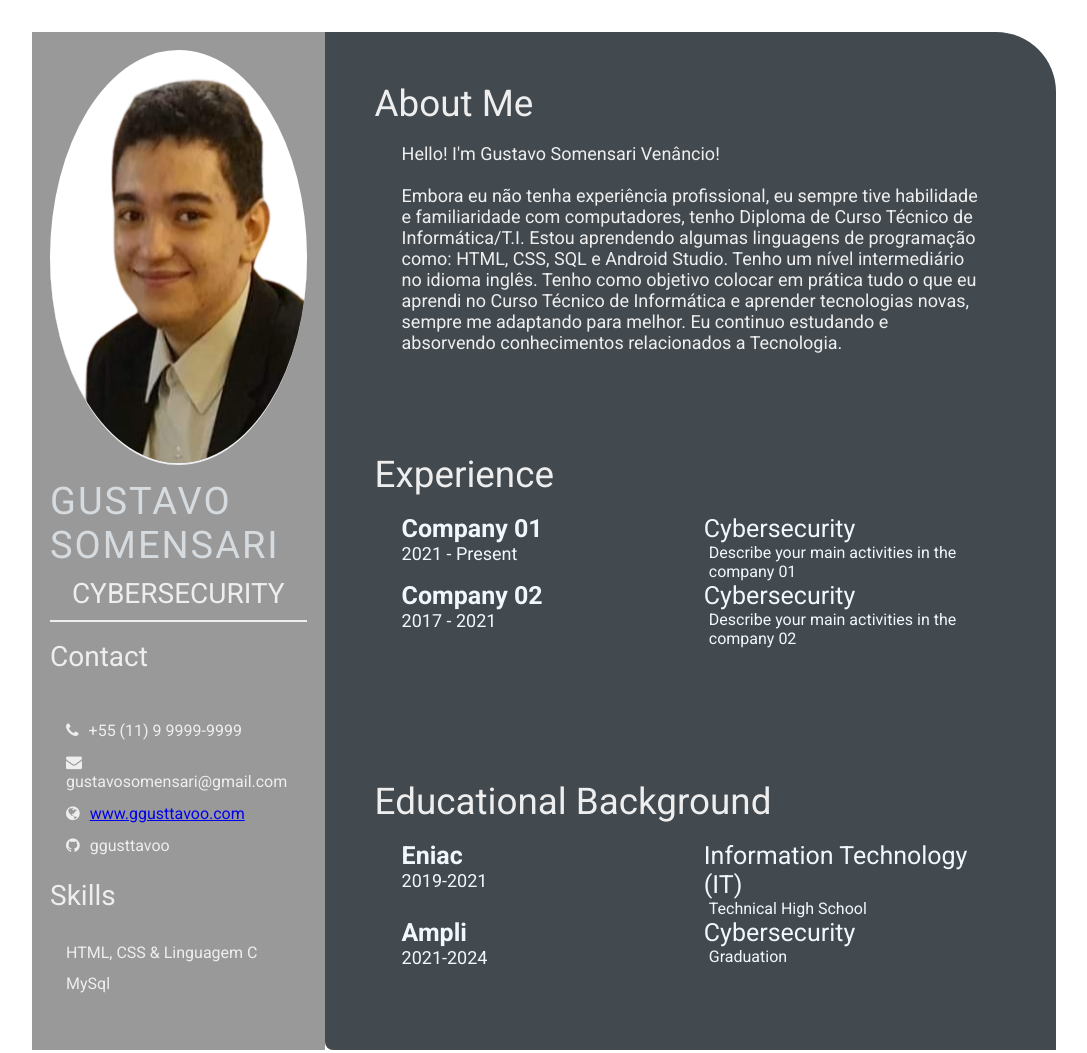
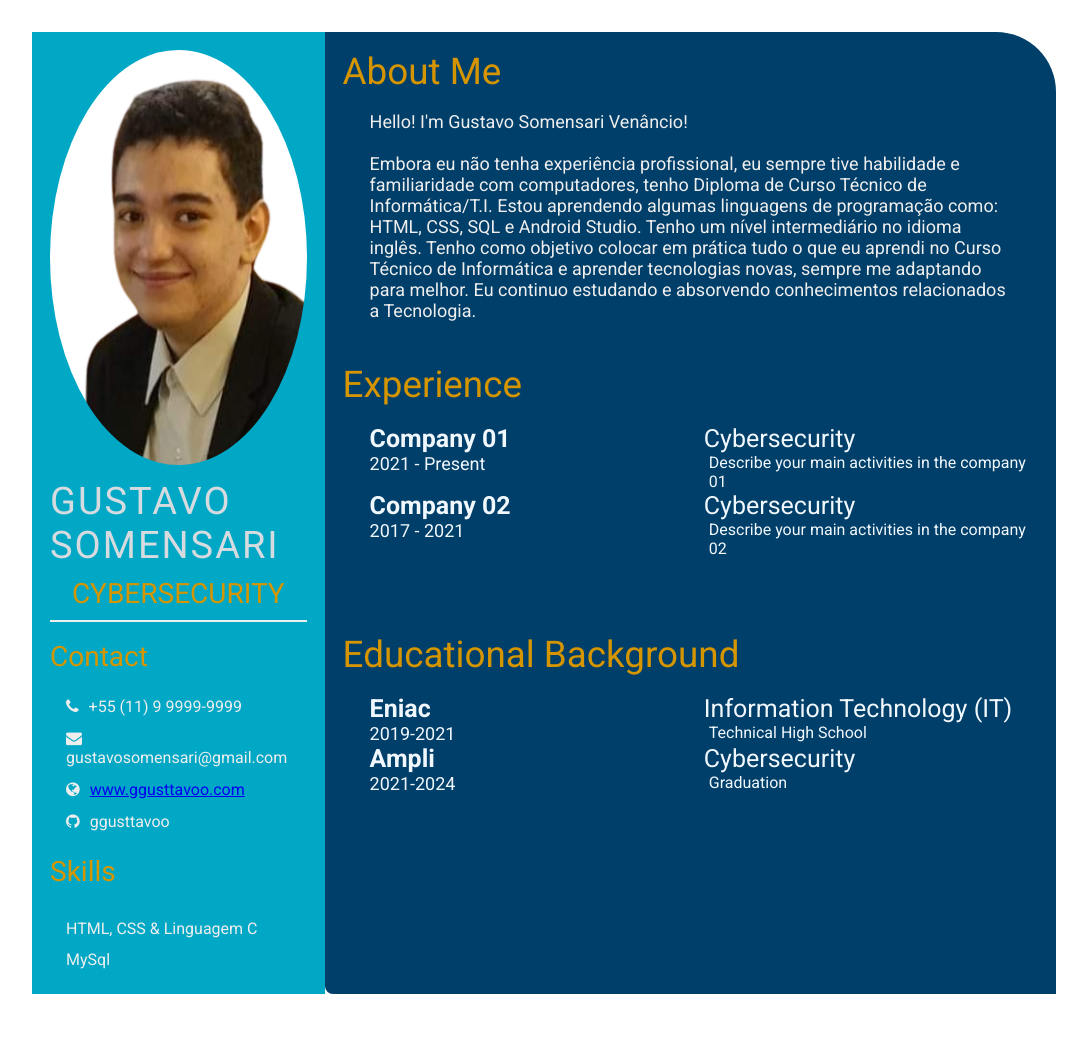
Before and after one commit to ggusttavoo/ggusttavoo.github.io, a plain HTML site: page index.html in a window 1280 px wide. Shown: the whole page, without its empty margins (96-1183 px from the left). After the commit the page ends 1026 px from the top, so only its background shows below. Drawn offline with Linux system fonts and the light colour scheme.

Commit message:
Update style.css

```diff
--- a/style.css
+++ b/style.css
@@ -15,38 +15,23 @@
 .left-section{
     grid-column: span 2;
     height: 100%;
-
     background-color: #00a8c6;
-
-    background-color: #999999;
-
 }
 .right-section{
     grid-column: span 5;
     height: 100%;
-
     background-color: #003f69;
-
-    background-color: #424a50;
-
     border-radius: 0px 60px 0px 8px;
 }
 .left-section-contents{
     padding: 2rem 2rem;
 }
 .profile{
-
     border-bottom: 2px solid #eeeeee;
     margin: 18px;
 }
 .profile .profile-image{
     height: 415px;
-
-    width: 100%;
-    border-bottom: 2px solid #eeeeee;
-}
-.profile .profile-image{
-
     width: 100%;
     border-radius: 100%;
 }
@@ -55,7 +40,6 @@
     font-size: 38px;
     letter-spacing: 2px;
     text-transform: uppercase;
-
     margin: 10px;
     margin-left: 0;
 }
@@ -75,21 +59,6 @@
 .contact-info ul{
     margin: 18px;
     margin-left: 34px;
-
-}
-.profession{
-    color: #eeeeee;
-    font-size: 28px;
-    text-transform: uppercase;
-    text-align: center;
-}
-.left-title{
-    color: #eeeeee;
-    font-size: 28px;
-}
-.contact-info ul{
-    padding-top: 1.5rem;
-
 }
 .contact-info ul li,
 .references ul li{
@@ -104,7 +73,6 @@
     color: #eeeeee;
 }
 .right-section-contents{
-
     color: #eeeeee;
 }
 .right-title{
@@ -114,24 +82,13 @@
 }
 .gap{
     padding-bottom: 0.4rem;
-
-    padding: 2rem 2rem;
-}
-.right-title{
-    color: #eeeeee;
-}
-.gap{
-    padding-bottom: 2rem;
-
 }
 .about-me-contents{
     font-size: 18px;
     color: #eeeeee;
-
     margin: 18px;
     margin-left: 45px;
     margin-right: 45px;
-
 }
 .experience-contents,
 .education-contents,
@@ -140,10 +97,8 @@
     grid-template-columns: repeat(2, 1fr);
     padding-bottom: 2rem;
     color: #F1F8FD;
-
     margin: 18px;
     margin-left: 45px;
-
 }
 .exp-company-name,
 .education-school-name,
@@ -167,7 +122,6 @@
     font-size: 16px;
     padding-left: 5px;
 }
-
 .fa{
     margin-right: 10px;
 }
```
